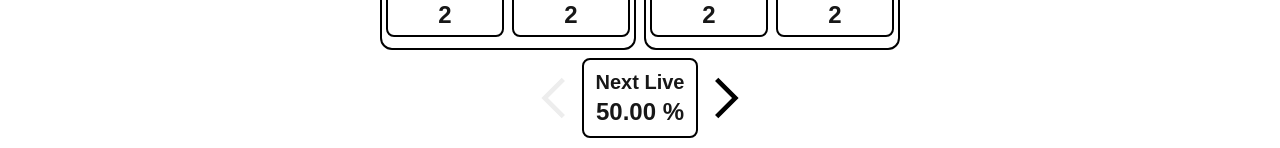
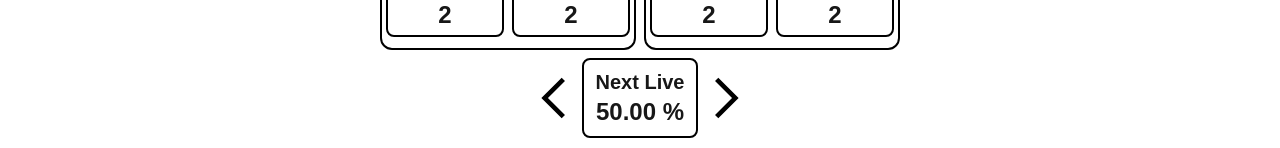
Before and after one commit to MEtooHARD/ShotGunChamber, a Next.js app: page / in a window 1280 px wide. Both pictures are taken after a click on the element "Start". Shown: the part 335-483 px from the top of the page. Built offline with nearby package versions, Linux system fonts and the light colour scheme.

Commit message:
fixed arrows not toggling color

```diff
--- a/components/arrow/LeftArrow.tsx
+++ b/components/arrow/LeftArrow.tsx
@@ -15,6 +15,6 @@ export function LeftArrow({
         className="h-14 aspect-square cursor-pointer transform duration-75 hover:scale-110 active:scale-95"
         onClick={() => { setRound(prev => loop(prev - 1, sum)) }}
         viewBox="0 0 24 24" xmlns="http://www.w3.org/2000/svg">
-        <polygon fillRule="evenodd" fill={"#ededed"} points="9.414 12 16.707 19.293 15.293 20.707 6.586 12 15.293 3.293 16.707 4.707" />
+        <polygon className="dark:fill-[#ededed]" fillRule="evenodd" fill={"#000000"} points="9.414 12 16.707 19.293 15.293 20.707 6.586 12 15.293 3.293 16.707 4.707" />
     </svg>
 }
--- a/components/arrow/RightArrow.tsx
+++ b/components/arrow/RightArrow.tsx
@@ -15,6 +15,6 @@ export function RightArrow({
         className="h-14 aspect-square cursor-pointer transform duration-75 hover:scale-110 active:scale-95"
         onClick={() => { setRound(prev => loop(prev + 1, sum)) }}
         viewBox="0 0 24 24" xmlns="http://www.w3.org/2000/svg">
-        <polygon fillRule="evenodd" fill={darkMode ? "#ededed" : "#000000"} points="14.586 12 7.293 4.707 8.707 3.293 17.414 12 8.707 20.707 7.293 19.293" />
+        <polygon fillRule="evenodd" className="dark:fill-[#ededed]" fill={"#000000"} points="14.586 12 7.293 4.707 8.707 3.293 17.414 12 8.707 20.707 7.293 19.293" />
     </svg>
 }
```
